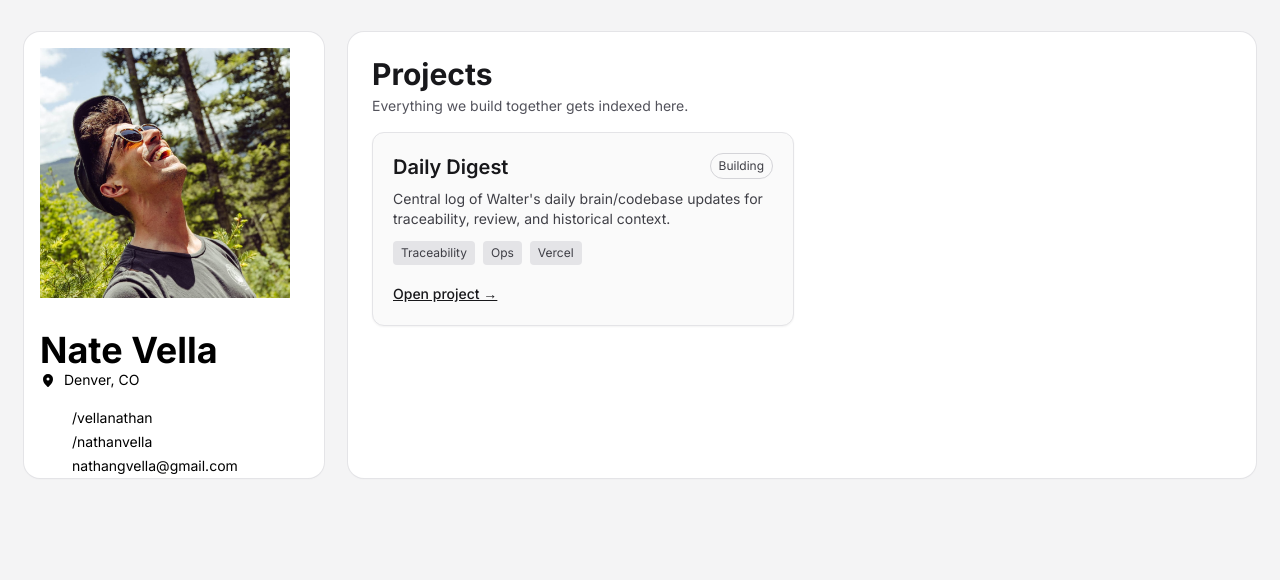
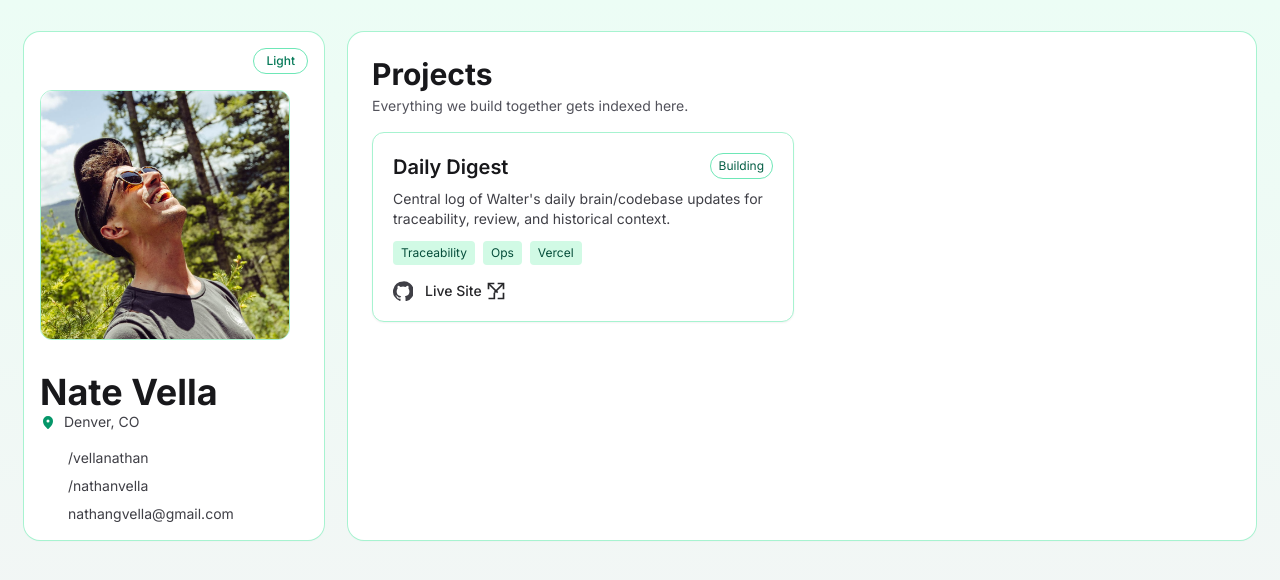
Before and after one commit to Nate-Vella-Org/nathanvella.com, a Next.js app: page / in a window 1280 px wide. Shown: the top 580 px of the page. Built offline with nearby package versions, Linux system fonts and the light colour scheme.

Commit message:
Add green theme system, contrast fixes, and dual project links
Implements light/dark toggle, improves profile text contrast, applies emerald-forward palette, and adds GitHub icon + live-site link support on project cards.

```diff
--- a/app/components/Header.tsx
+++ b/app/components/Header.tsx
@@ -1,45 +1,37 @@
 import { SocialItem } from "./SocialItem";
 import Image from "next/image";
 import { MapPinIcon } from "@heroicons/react/16/solid";
+import { ThemeToggle } from "./ThemeToggle";
 
 export function Header() {
   return (
-        <div className="container max-w-xs flex flex-col w-full">
+    <div className="container max-w-xs flex flex-col w-full text-zinc-900 dark:text-zinc-100">
+      <div className="flex items-center justify-end p-4 pb-0">
+        <ThemeToggle />
+      </div>
       <div className="p-4">
-                <Image src="/me.jpg" alt="Nate Vella" width={250} height={250} />
+        <Image
+          src="/me.jpg"
+          alt="Nate Vella"
+          width={250}
+          height={250}
+          className="rounded-xl border border-emerald-200 dark:border-emerald-900"
+        />
       </div>
-            <h1 className="text-4xl font-bold p-4 pb-0">Nate Vella</h1>
-            <div className="flex items-center p-4 pt-0">
-                <MapPinIcon className="h-4 w-4" />
+      <h1 className="text-4xl font-bold p-4 pb-0 text-zinc-900 dark:text-zinc-100">Nate Vella</h1>
+      <div className="flex items-center p-4 pt-0 text-zinc-700 dark:text-zinc-300">
+        <MapPinIcon className="h-4 w-4 text-emerald-600 dark:text-emerald-400" />
         <p className="text-sm pl-2">Denver, CO</p>
       </div>
-            {/* <div className="flex flex-col p-4">
-                <a href="/about" className="text-sm">About</a>
-                <a href="/projects" className="text-sm">Projects</a>
-                <a href="/contact" className="text-sm">Contact</a>
-            </div> */}
-            <div className="pl-4">
-                <div className="flex justify-start">
+
+      <div className="pl-4 pb-4 space-y-2">
         <SocialItem
           href="https://www.linkedin.com/in/vellanathan/"
           icon="/linkedin-icon.svg"
           text="/vellanathan"
         />
-                </div>
-                <div className="flex justify-start">
-                    <SocialItem
-                        href="https://github.com/nathanvella"
-                        icon="/github-icon.svg"
-                        text="/nathanvella"
-                    />
-                </div>
-                <div className="flex justify-start">
-                    <SocialItem
-                        href="mailto:nathangvella@gmail.com"
-                        icon="/email-icon.png"
-                        text="nathangvella@gmail.com"
-                    />
-                </div>
+        <SocialItem href="https://github.com/nathanvella" icon="/github-icon.svg" text="/nathanvella" />
+        <SocialItem href="mailto:nathangvella@gmail.com" icon="/email-icon.png" text="nathangvella@gmail.com" />
       </div>
     </div>
   );
--- a/app/components/ProjectCard.tsx
+++ b/app/components/ProjectCard.tsx
@@ -5,37 +5,69 @@ type ProjectCardProps = {
   project: Project;
 };
 
+function GithubIcon() {
+  return (
+    <svg viewBox="0 0 24 24" className="h-5 w-5" fill="currentColor" aria-hidden="true">
+      <path d="M12 .5a12 12 0 0 0-3.79 23.39c.6.11.82-.26.82-.58v-2.03c-3.34.73-4.04-1.41-4.04-1.41-.55-1.37-1.34-1.73-1.34-1.73-1.1-.74.08-.73.08-.73 1.21.09 1.84 1.22 1.84 1.22 1.08 1.83 2.84 1.3 3.53 1 .11-.77.42-1.3.77-1.6-2.67-.3-5.47-1.31-5.47-5.84 0-1.29.47-2.34 1.23-3.16-.12-.3-.53-1.52.12-3.16 0 0 1-.32 3.3 1.21a11.6 11.6 0 0 1 6 0c2.3-1.53 3.3-1.21 3.3-1.21.65 1.64.24 2.86.12 3.16.76.82 1.23 1.87 1.23 3.16 0 4.54-2.8 5.54-5.48 5.84.43.37.82 1.1.82 2.22v3.29c0 .32.22.7.83.58A12 12 0 0 0 12 .5Z" />
+    </svg>
+  );
+}
+
+function ExternalIcon() {
+  return (
+    <svg viewBox="0 0 24 24" className="h-5 w-5" fill="none" stroke="currentColor" strokeWidth="2" aria-hidden="true">
+      <path d="M14 3h7v7" />
+      <path d="M10 14 21 3" />
+      <path d="M21 14v7h-7" />
+      <path d="M3 10V3h7" />
+      <path d="M3 21h7v-7" />
+      <path d="M3 3 14 14" />
+    </svg>
+  );
+}
+
 export function ProjectCard({ project }: ProjectCardProps) {
-  const isExternal = project.href.startsWith("http");
-
   return (
-    <article className="rounded-xl border border-zinc-200 bg-zinc-50 p-5 shadow-sm">
+    <article className="rounded-xl border border-emerald-200 bg-white p-5 shadow-sm dark:border-emerald-900 dark:bg-zinc-900">
       <div className="flex items-start justify-between gap-3">
-        <h2 className="text-xl font-semibold text-zinc-900">{project.name}</h2>
-        <span className="rounded-full border border-zinc-300 px-2 py-1 text-xs text-zinc-700">
+        <h2 className="text-xl font-semibold text-zinc-900 dark:text-zinc-100">{project.name}</h2>
+        <span className="rounded-full border border-emerald-300 px-2 py-1 text-xs text-emerald-800 dark:border-emerald-700 dark:text-emerald-300">
           {project.status}
         </span>
       </div>
 
-      <p className="mt-2 text-sm text-zinc-700">{project.description}</p>
+      <p className="mt-2 text-sm text-zinc-700 dark:text-zinc-300">{project.description}</p>
 
       <div className="mt-3 flex flex-wrap gap-2">
         {project.tags.map((tag) => (
-          <span key={tag} className="rounded bg-zinc-200 px-2 py-1 text-xs text-zinc-700">
+          <span key={tag} className="rounded bg-emerald-100 px-2 py-1 text-xs text-emerald-900 dark:bg-emerald-950 dark:text-emerald-300">
             {tag}
           </span>
         ))}
       </div>
 
-      <div className="mt-4">
+      <div className="mt-4 flex items-center gap-3">
         <Link
-          href={project.href}
-          className="text-sm font-medium text-zinc-900 underline"
-          target={isExternal ? "_blank" : undefined}
-          rel={isExternal ? "noreferrer noopener" : undefined}
+          href={project.githubUrl}
+          target="_blank"
+          rel="noreferrer noopener"
+          className="inline-flex items-center text-zinc-700 hover:text-emerald-700 dark:text-zinc-300 dark:hover:text-emerald-300"
+          aria-label={`${project.name} GitHub repository`}
+          title="GitHub repo"
         >
-          Open project →
+          <GithubIcon />
         </Link>
+
+        {project.liveUrl && (
+          <Link
+            href={project.liveUrl}
+            target="_blank"
+            rel="noreferrer noopener"
+            className="inline-flex items-center gap-1 text-sm font-medium text-zinc-800 hover:text-emerald-700 dark:text-zinc-100 dark:hover:text-emerald-300"
+          >
+            Live Site <ExternalIcon />
+          </Link>
+        )}
       </div>
     </article>
   );
--- a/app/components/SocialItem.tsx
+++ b/app/components/SocialItem.tsx
@@ -1,3 +1,5 @@
+import Image from "next/image";
+
 type SocialItemProps = {
   href: string;
   icon: string;
@@ -7,13 +9,13 @@ type SocialItemProps = {
 export function SocialItem({ href, icon, text }: SocialItemProps) {
   return (
     <a
-            className="flex items-center"
+      className="flex items-center gap-2 text-sm text-zinc-700 hover:text-emerald-700 dark:text-zinc-300 dark:hover:text-emerald-300"
       href={href}
       target="_blank"
       rel="noopener noreferrer"
     >
-            <img src={icon} alt={text} className="w-6 h-6 mr-2" />
-            <p className="text-sm">{text}</p>
+      <Image src={icon} alt={text} width={20} height={20} className="rounded-sm" />
+      <p>{text}</p>
     </a>
   );
 }
--- /dev/null
+++ b/app/components/ThemeToggle.tsx
@@ -0,0 +1,32 @@
+"use client";
+
+import { useEffect, useState } from "react";
+
+export function ThemeToggle() {
+  const [dark, setDark] = useState(false);
+
+  useEffect(() => {
+    const stored = localStorage.getItem("theme");
+    const prefersDark = window.matchMedia("(prefers-color-scheme: dark)").matches;
+    const isDark = stored ? stored === "dark" : prefersDark;
+    document.documentElement.classList.toggle("dark", isDark);
+    setDark(isDark);
+  }, []);
+
+  function toggle() {
+    const next = !dark;
+    setDark(next);
+    document.documentElement.classList.toggle("dark", next);
+    localStorage.setItem("theme", next ? "dark" : "light");
+  }
+
+  return (
+    <button
+      onClick={toggle}
+      className="rounded-full border border-emerald-300 bg-white px-3 py-1 text-xs font-medium text-emerald-700 hover:bg-emerald-50 dark:border-emerald-700 dark:bg-zinc-900 dark:text-emerald-300 dark:hover:bg-zinc-800"
+      aria-label="Toggle theme"
+    >
+      {dark ? "Dark" : "Light"}
+    </button>
+  );
+}
--- a/app/data/projects.ts
+++ b/app/data/projects.ts
@@ -2,9 +2,10 @@ export type Project = {
   slug: string;
   name: string;
   description: string;
-  href: string;
   status: "Live" | "Building" | "Planned";
   tags: string[];
+  githubUrl: string;
+  liveUrl?: string;
 };
 
 export const projects: Project[] = [
@@ -13,8 +14,9 @@ export const projects: Project[] = [
     name: "Daily Digest",
     description:
       "Central log of Walter's daily brain/codebase updates for traceability, review, and historical context.",
-    href: "https://github.com/Nate-Vella-Org/daily-digest",
     status: "Building",
     tags: ["Traceability", "Ops", "Vercel"],
+    githubUrl: "https://github.com/Nate-Vella-Org/daily-digest",
+    liveUrl: "https://daily-digest.natevella.com",
   },
 ];
--- a/app/globals.css
+++ b/app/globals.css
@@ -3,27 +3,15 @@
 @tailwind utilities;
 
 :root {
-  --foreground-rgb: 0, 0, 0;
-  --background-start-rgb: 214, 219, 220;
-  --background-end-rgb: 255, 255, 255;
+  color-scheme: light;
 }
 
-@media (prefers-color-scheme: dark) {
-  :root {
-    --foreground-rgb: 255, 255, 255;
-    --background-start-rgb: 0, 0, 0;
-    --background-end-rgb: 0, 0, 0;
-  }
+.dark {
+  color-scheme: dark;
 }
 
 body {
-  color: rgb(var(--foreground-rgb));
-  background: linear-gradient(
-      to bottom,
-      transparent,
-      rgb(var(--background-end-rgb))
-    )
-    rgb(var(--background-start-rgb));
+  @apply bg-zinc-100 text-zinc-900 dark:bg-zinc-950 dark:text-zinc-100;
 }
 
 @layer utilities {
--- a/app/page.tsx
+++ b/app/page.tsx
@@ -4,19 +4,19 @@ import { Main } from "./components/Main";
 
 export default function Home() {
   return (
-    <div className="min-h-screen bg-zinc-100">
+    <div className="min-h-screen bg-gradient-to-b from-emerald-50 to-zinc-100 dark:from-zinc-950 dark:to-zinc-900">
       <div className="mx-auto max-w-7xl px-4 py-8 md:px-6">
         <div className="grid grid-cols-1 gap-6 md:grid-cols-[300px_1fr]">
-          <aside className="rounded-2xl bg-white shadow-sm ring-1 ring-zinc-200">
+          <aside className="rounded-2xl bg-white shadow-sm ring-1 ring-emerald-200 dark:bg-zinc-900 dark:ring-emerald-900">
             <Suspense>
               <Header />
             </Suspense>
           </aside>
 
-          <main className="rounded-2xl bg-white p-4 shadow-sm ring-1 ring-zinc-200 md:p-6">
+          <main className="rounded-2xl bg-white p-4 shadow-sm ring-1 ring-emerald-200 md:p-6 dark:bg-zinc-900 dark:ring-emerald-900">
             <div className="mb-4">
-              <h1 className="text-3xl font-bold text-zinc-900">Projects</h1>
-              <p className="mt-1 text-sm text-zinc-600">
+              <h1 className="text-3xl font-bold text-zinc-900 dark:text-zinc-100">Projects</h1>
+              <p className="mt-1 text-sm text-zinc-600 dark:text-zinc-300">
                 Everything we build together gets indexed here.
               </p>
             </div>
--- a/tailwind.config.ts
+++ b/tailwind.config.ts
@@ -1,6 +1,7 @@
 import type { Config } from "tailwindcss";
 
 const config: Config = {
+  darkMode: "class",
   content: [
     "./pages/**/*.{js,ts,jsx,tsx,mdx}",
     "./components/**/*.{js,ts,jsx,tsx,mdx}",
```
Lines whose indentation alone changed are shown as unchanged.
